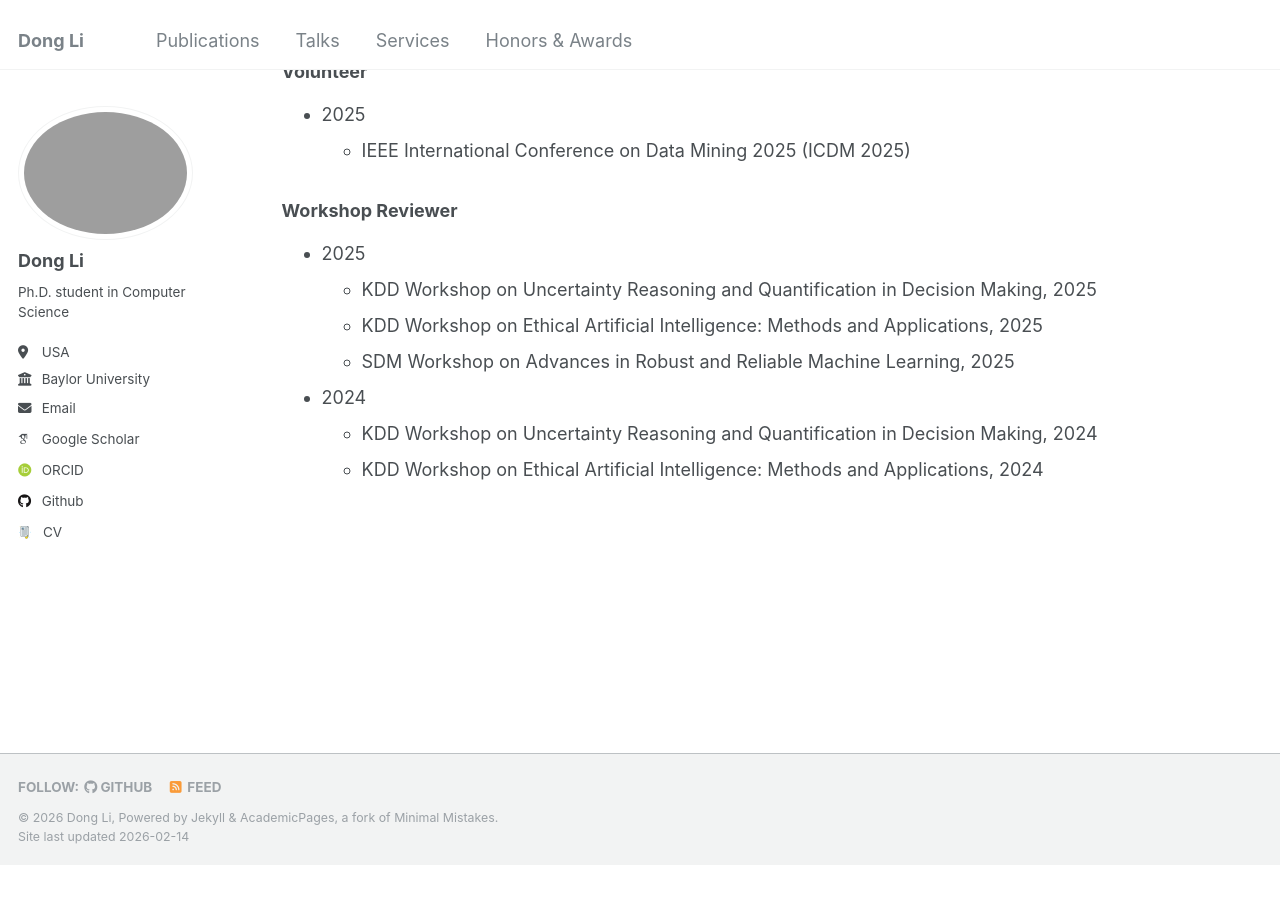
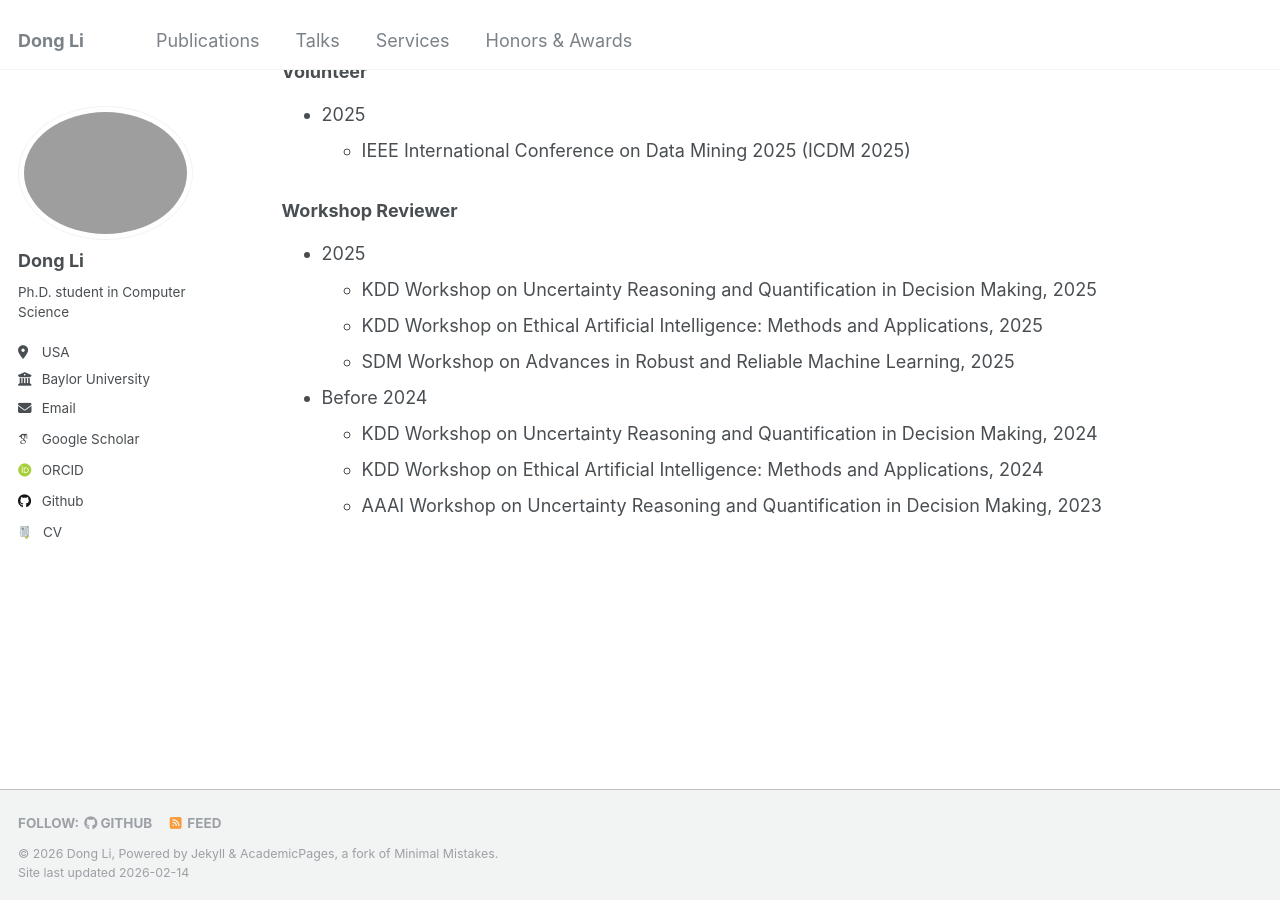
Before and after one commit to TurkeyWatanabe/dongli, a Jekyll site: the page built from _pages/services.html, in a window 1280 px wide and 900 px high, scrolled down 1223 px. Built offline with Jekyll 4.4.1, drawn with Linux system fonts in a browser that asks for light colours; some web fonts are replaced; before the commit the page ends 2087 px from its top, so only the background shows below that.

Commit message:
Update services.html

```diff
--- a/_pages/services.html
+++ b/_pages/services.html
@@ -72,10 +72,11 @@ author_profile: true
       <li>SDM Workshop on Advances in Robust and Reliable Machine Learning, 2025</li>
     </ul>
   </li>
-  <li>2024
+  <li>Before 2024
     <ul>
       <li>KDD Workshop on Uncertainty Reasoning and Quantification in Decision Making, 2024</li>
       <li>KDD Workshop on Ethical Artificial Intelligence: Methods and Applications, 2024</li>
+      <li>AAAI Workshop on Uncertainty Reasoning and Quantification in Decision Making, 2023</li>
     </ul>
   </li>
 </ul>
```
